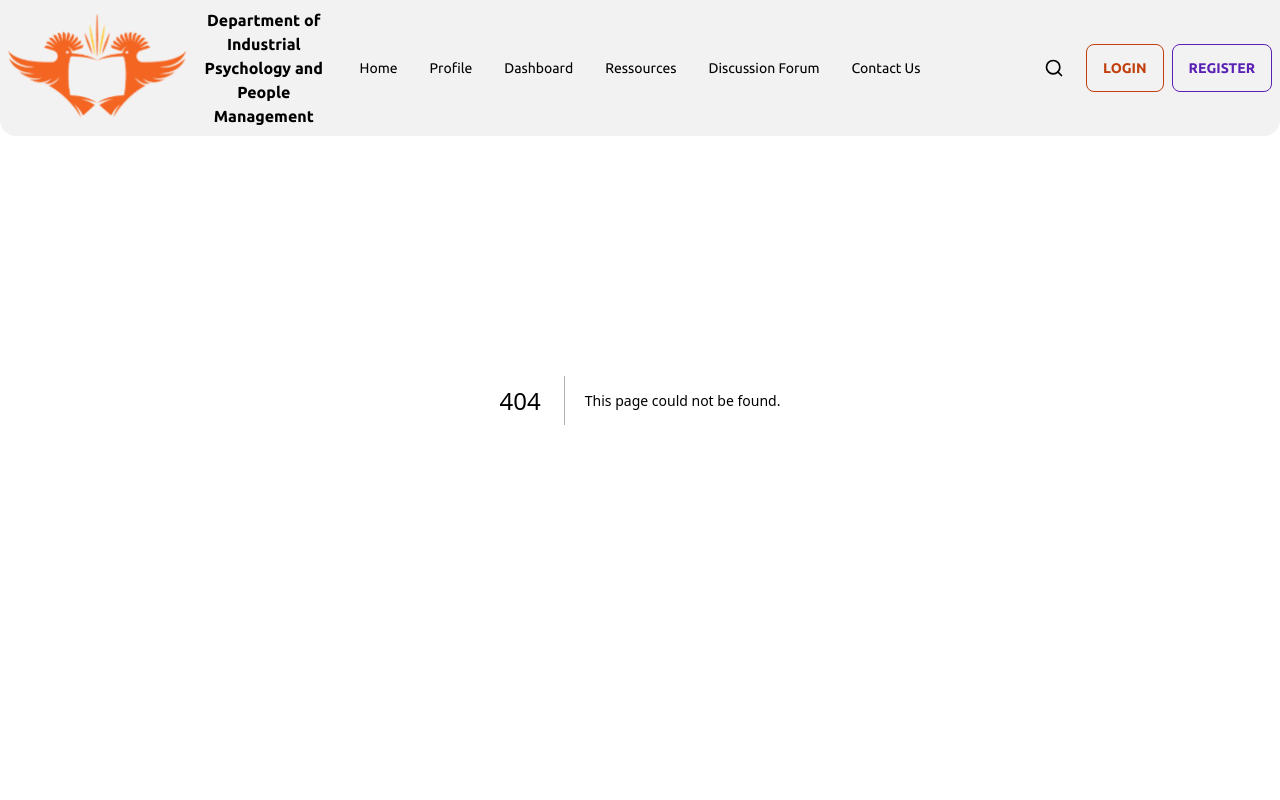
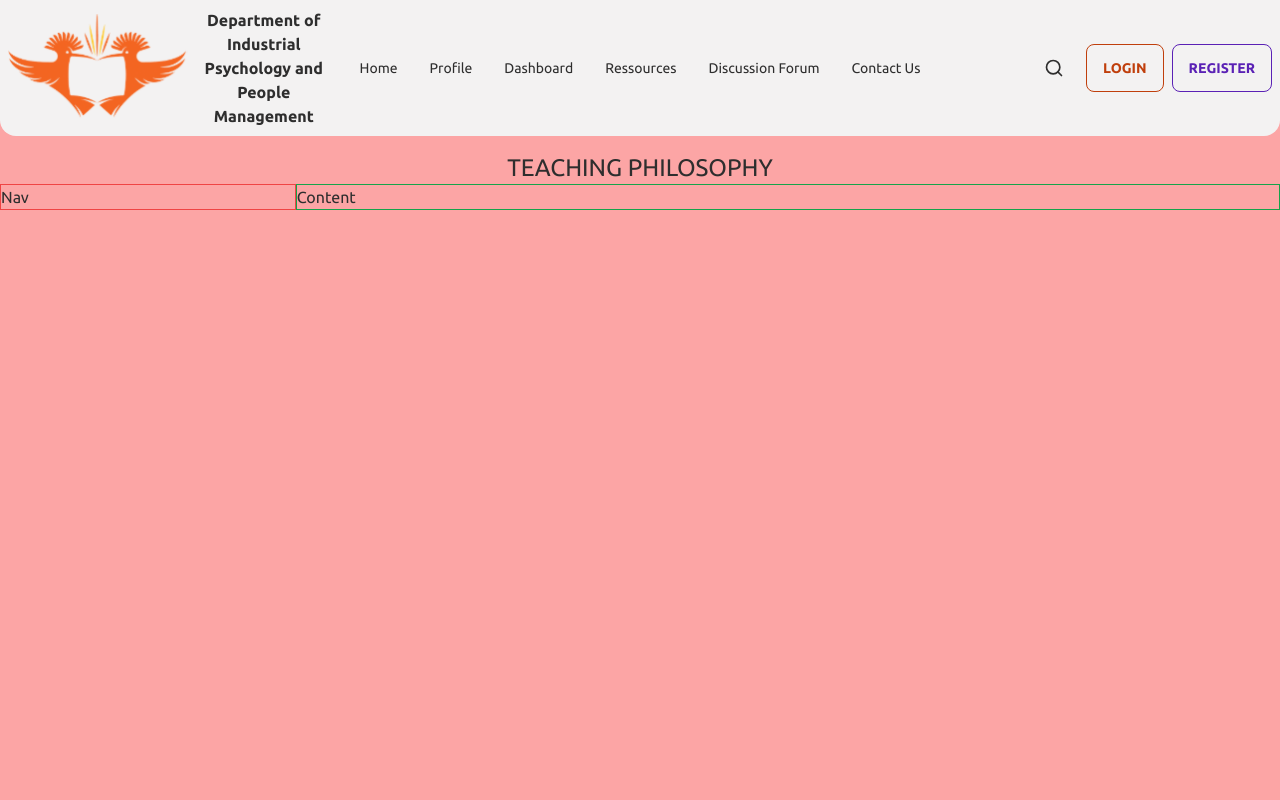
Before and after one commit to iam-hbk/Teach, a Next.js app: page /teaching/your-teaching-philosophy in a window 1280 px wide. Before the commit this address had no page. Shown: the top 800 px of the page. Built offline with nearby package versions, Linux system fonts and the light colour scheme.

Commit message:
Add teaching pages and fix footer spacing

```diff
--- a/src/app/layout.tsx
+++ b/src/app/layout.tsx
@@ -26,7 +26,7 @@ export default function RootLayout({
         <Navbar />
         <Toaster richColors />
         {children}
-        <Footer/>
+        <Footer />
       </body>
     </html>
   );
--- /dev/null
+++ b/src/app/teaching/page.tsx
@@ -0,0 +1,13 @@
+import React from "react";
+
+type Props = {};
+
+const TeachingCompetency = (props: Props) => {
+  return (
+    <section className="flex flex-col items-center justify-center h-screen">
+      TeachingCompetency
+    </section>
+  );
+};
+
+export default TeachingCompetency;
--- /dev/null
+++ b/src/app/teaching/your-teaching-philosophy/page.tsx
@@ -0,0 +1,17 @@
+import React from "react";
+
+type Props = {};
+
+const YourTeachingPhilosophy = (props: Props) => {
+  return (
+    <section className="flex min-h-screen flex-col items-center bg-red-300 pt-[120px]">
+      <h1 className="mt-8 text-2xl">TEACHING PHILOSOPHY</h1>
+      <div className="flex w-full flex-row">
+        <div className="w-[30%] border border-red-500">Nav</div>
+        <div className="w-full border border-green-600">Content</div>
+      </div>
+    </section>
+  );
+};
+
+export default YourTeachingPhilosophy;
--- a/src/components/wheel.tsx
+++ b/src/components/wheel.tsx
@@ -352,7 +352,10 @@ const NavigationWheel = () => {
                         subEndAngle,
                       )}
                       fill={subSegment.color}
-                      onClick={() => handleClick(subSegment.link)}
+                      onClick={() => {
+                        handleClick(subSegment.link);
+                        removeTooltip();
+                      }}
                       onMouseEnter={(e) => {
                         handleMouseEnter(index, subIndex);
                         showTooltip(subSegment, e);
@@ -370,7 +373,10 @@ const NavigationWheel = () => {
                       fontSize={fontSize}
                       fill="white"
                       transform={`rotate(${rotation}, ${textPosition.x}, ${textPosition.y})`}
-                      onClick={() => handleClick(subSegment.link)}
+                      onClick={() => {
+                        handleClick(subSegment.link);
+                        removeTooltip();
+                      }}
                       onMouseEnter={(e) => {
                         handleMouseEnter(index, subIndex);
                         showTooltip(subSegment, e);
```
